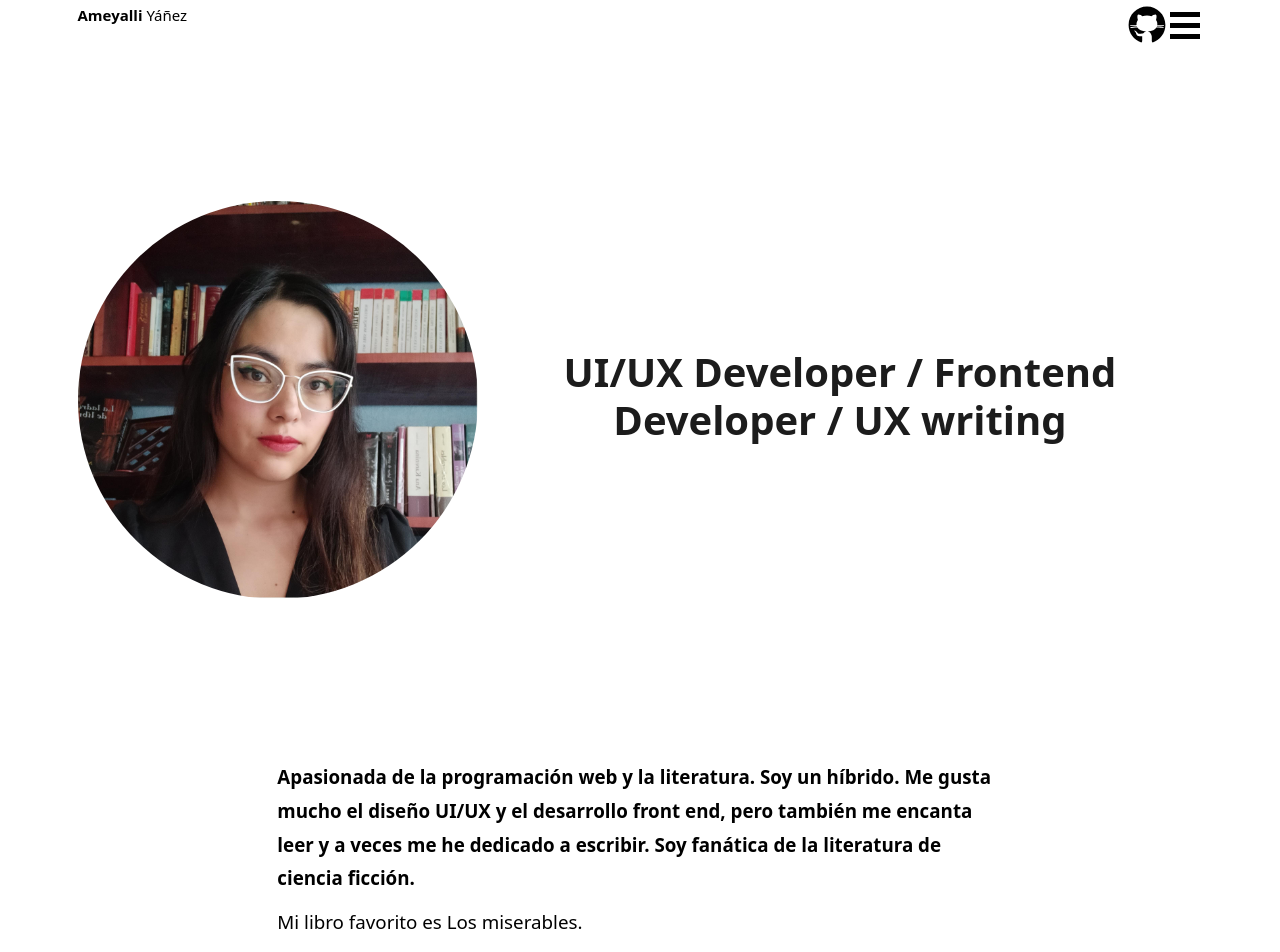
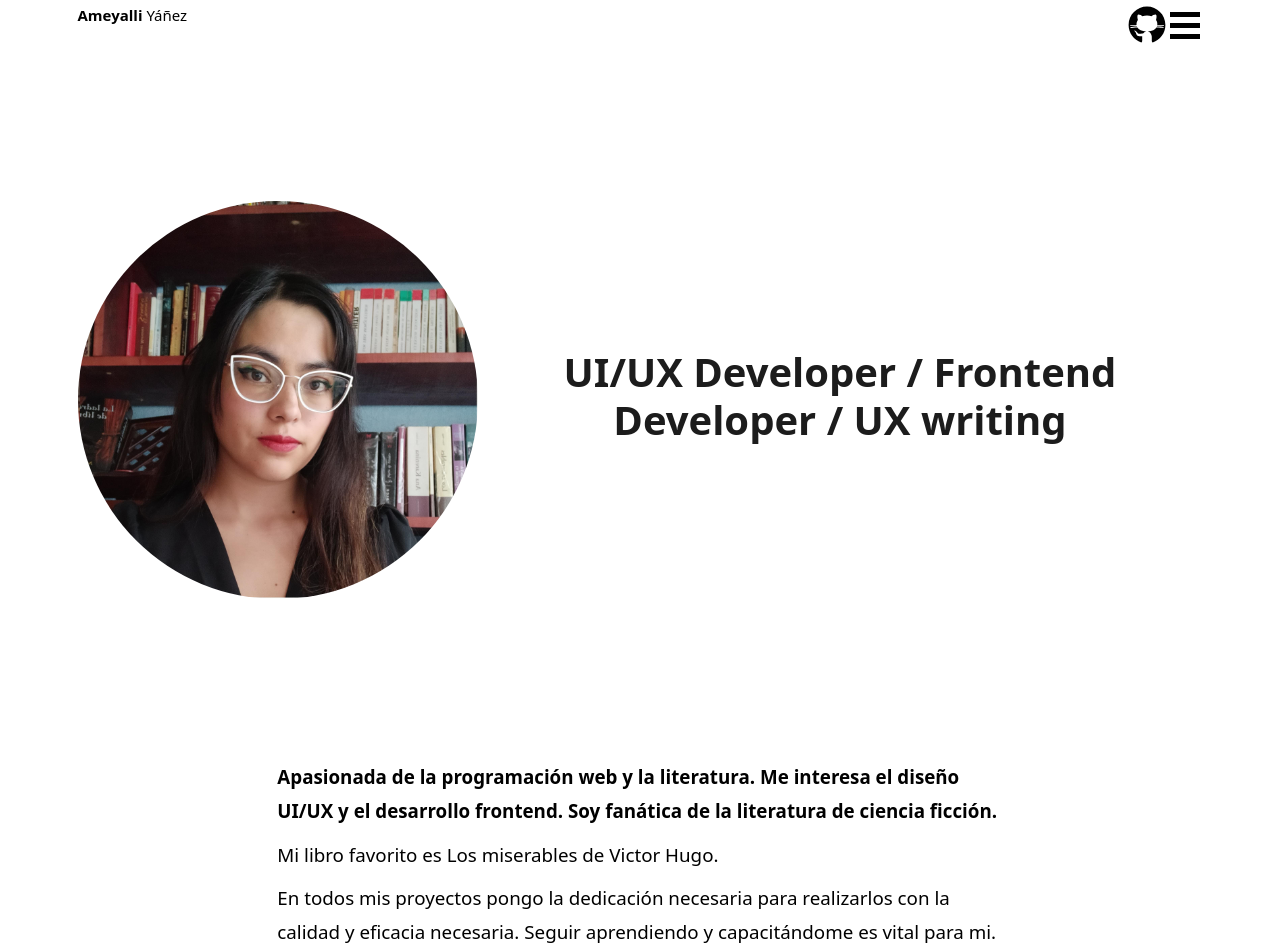
Before and after one commit to RavenAoiffe/AmeyalliYanezPortfolio, a React (Vite) app: page / in a window 1280 px wide. Shown: the top 952 px of the page. Built offline with nearby package versions, Linux system fonts and the light colour scheme.

Commit message:
Ajustes de texto y proyectos en swipper

```diff
--- a/src/App.jsx
+++ b/src/App.jsx
@@ -6,6 +6,7 @@ import Descripcion from './components/Descripcion';
 import Experiencia from './components/Experiencia';
 import Footer from './components/Footer';
 import Swipper from './components/Swipper';
+import Project from './components/Project';
 
 function App() {
   return (
@@ -20,6 +21,7 @@ function App() {
       <Descripcion/>
       <h2 className='mt-8 mb-10 font-size-4rem font-900 color-darkgray'>Proyectos</h2>
       <Swipper></Swipper>
+
       <h2 className='mt-8 mb-10 font-size-4rem font-900 color-darkgray'>Experiencia</h2>
       <Experiencia id="Experiencia"></Experiencia>
     </div>
--- a/src/components/Descripcion.jsx
+++ b/src/components/Descripcion.jsx
@@ -2,22 +2,21 @@ import React from 'react';
 
 const Descripcion = () => {
     return (
-        <div id="presentacion" className='mt-3 text description'>
+        <article id="presentacion" className='mt-3 text description'>
             <p>
                <b>
-                Apasionada de la programación web y la literatura. Soy un híbrido. Me gusta mucho el diseño UI/UX y
-                el desarrollo front end, pero también me encanta leer y a veces me he dedicado a escribir. Soy
-                fanática de la literatura de ciencia ficción.
+                Apasionada de la programación web y la literatura. Me interesa el diseño UI/UX y
+                el desarrollo frontend. Soy fanática de la literatura de ciencia ficción.
                 </b>
             </p>
             <p>
-                    Mi libro favorito es Los miserables.
+                Mi libro favorito es Los miserables de Victor Hugo.
             </p>
             <p>
                 En todos mis proyectos pongo la dedicación necesaria para realizarlos con la calidad y eficacia
-                necesaria, por lo que seguir aprendiendo y capacitándome es vital para mi.
+                necesaria. Seguir aprendiendo y capacitándome es vital para mi.
             </p>
-        </div>
+        </article>
     );
 }
 
```
